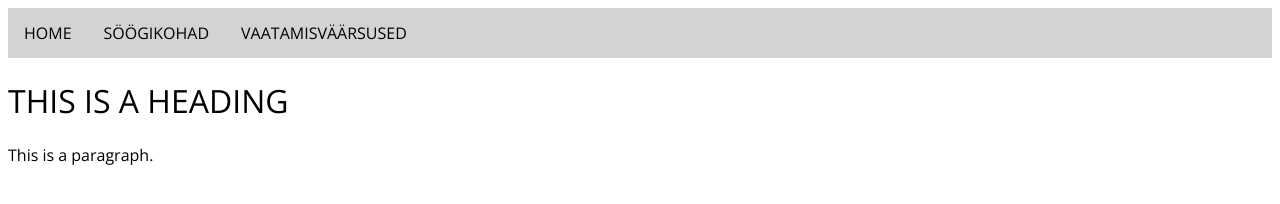
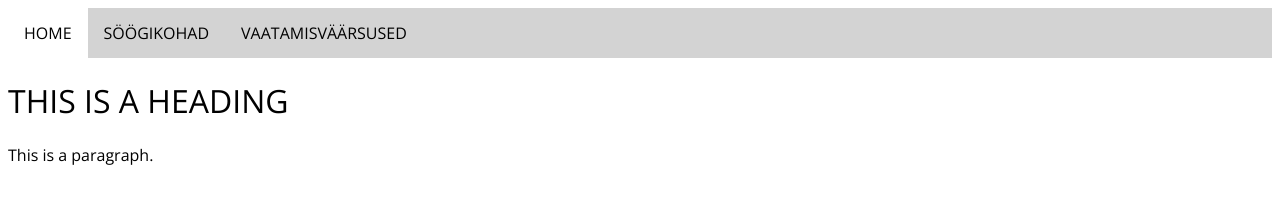
Before and after one commit to henrihamarik/tartulinn2, a plain HTML site: page index.html in a window 1280 px wide. Drawn offline with nearby package versions, Linux system fonts and the light colour scheme.

Commit message:
active navbar link

```diff
--- a/index.html
+++ b/index.html
@@ -7,12 +7,13 @@
 </head>
 <body>
 <ul>
-  <li><a href="index.html">Home</a></li>
+  <li><a class="current" href="index.html">Home</a></li>
   <li><a href="soogikohad.html">Söögikohad</a></li>
   <li><a href="vaatamisvaarsused.html">Vaatamisväärsused</a></li>
 </ul>
 <h1>This is a Heading</h1>
 <p>This is a paragraph.</p>
-
+<script src="https://ajax.googleapis.com/ajax/libs/jquery/2.1.1/jquery.min.js"></script>
+<script src="script.js"></script>
 </body>
 </html>
--- /dev/null
+++ b/script.js
@@ -0,0 +1,4 @@
+/* $('li').click(function() {
+  $(this).siblings().find('a').removeClass('focus');
+  $(this).find('a').addClass('focus');
+}); */
--- a/style.css
+++ b/style.css
@@ -32,6 +32,6 @@ ul {
     background-color: white;
   }
 
-  .active {
-    background-color: #04AA6D;
+  li a.current {
+    background-color: white;
   }
```
